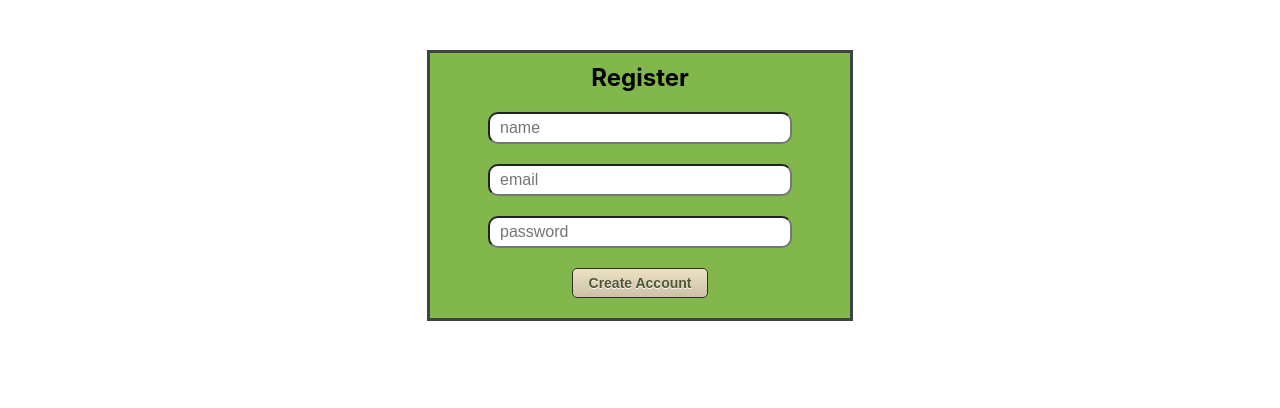
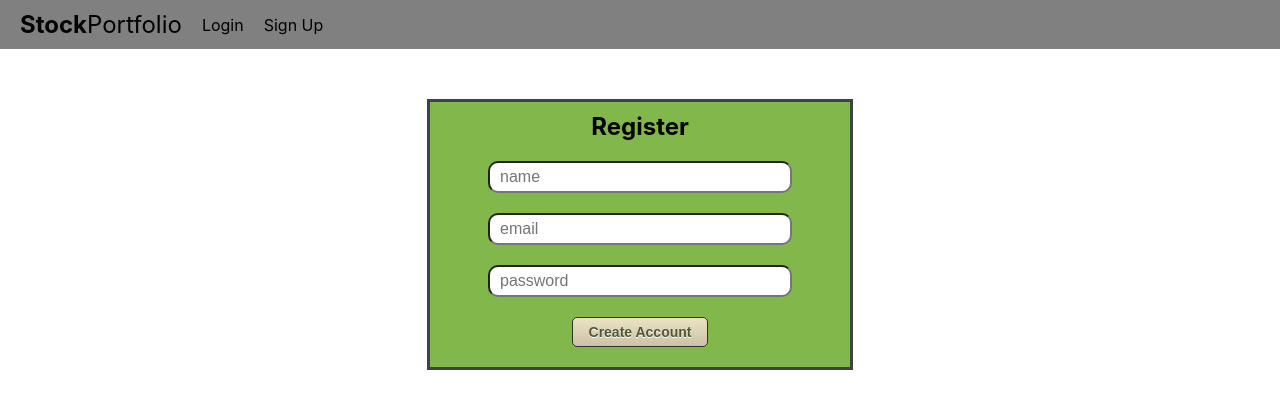
Before and after one commit to mathycoder/stock-portfolio, a React (Create React App) app in the folder client/: page /signup in a window 1280 px wide. Shown: the top 408 px of the page. Built offline with nearby package versions, Linux system fonts and the light colour scheme; no server answers.

Commit message:
adjusted <NavBar /> conditional render to test issue on Heroku

```diff
--- a/client/src/components/navBar/NavBar.js
+++ b/client/src/components/navBar/NavBar.js
@@ -29,15 +29,21 @@ const NavBar = ({ currentUser }) => {
     )
   }
 
-  if (currentUser){
-    return (
-      <div className="navbar-wrapper">
-        {currentUser !== 'none' ? loggedInNavBar() : loggedOutNavBar()}
-      </div>
-    )
-  } else {
-    return null
-  }
+  return (
+    <div className="navbar-wrapper">
+      {currentUser && currentUser !== 'none' ? loggedInNavBar() : loggedOutNavBar()}
+    </div>
+  )
+
+  // if (currentUser){
+  //   return (
+  //     <div className="navbar-wrapper">
+  //       {currentUser !== 'none' ? loggedInNavBar() : loggedOutNavBar()}
+  //     </div>
+  //   )
+  // } else {
+  //   return null
+  // }
 
 }
 
```
